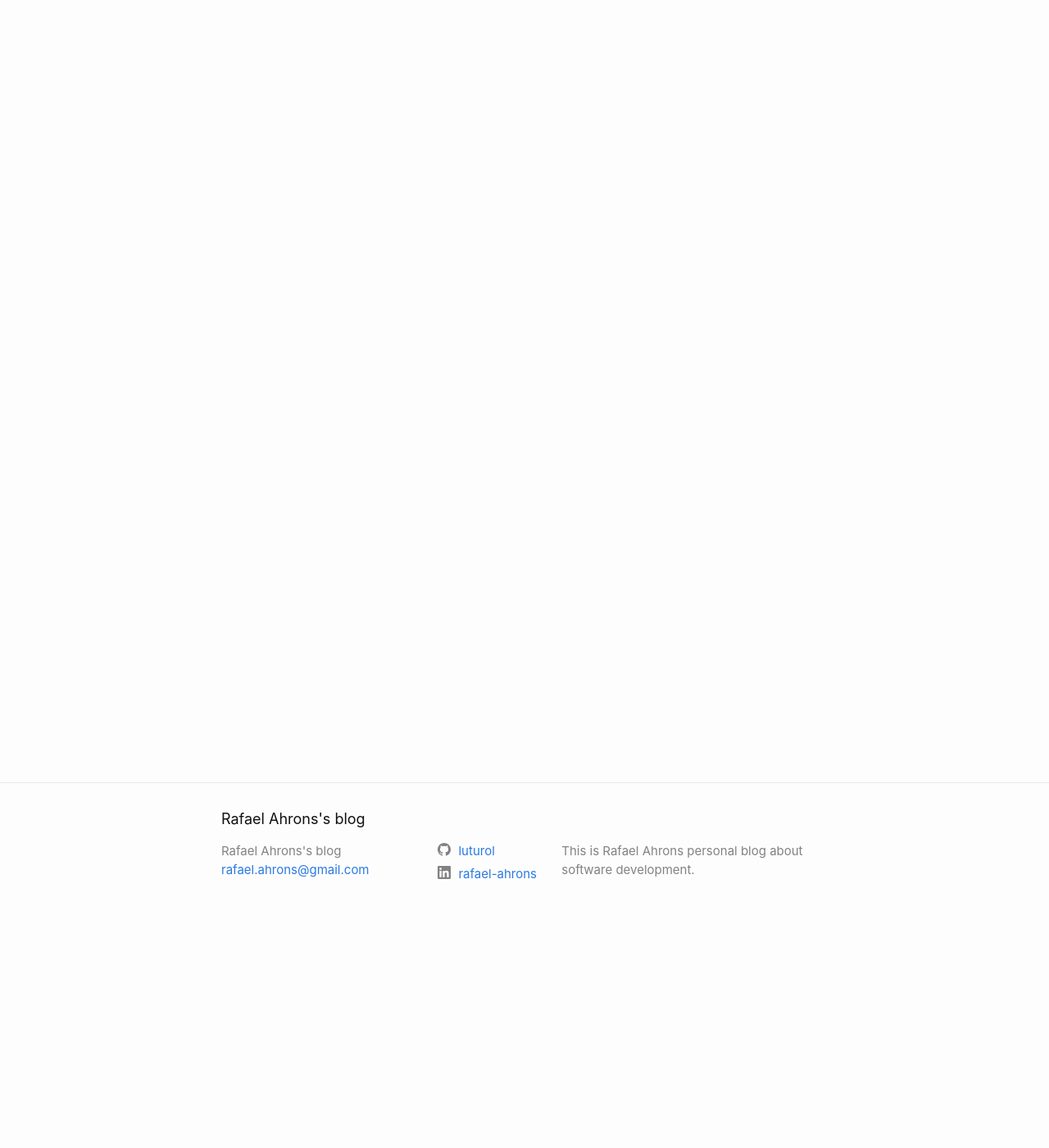
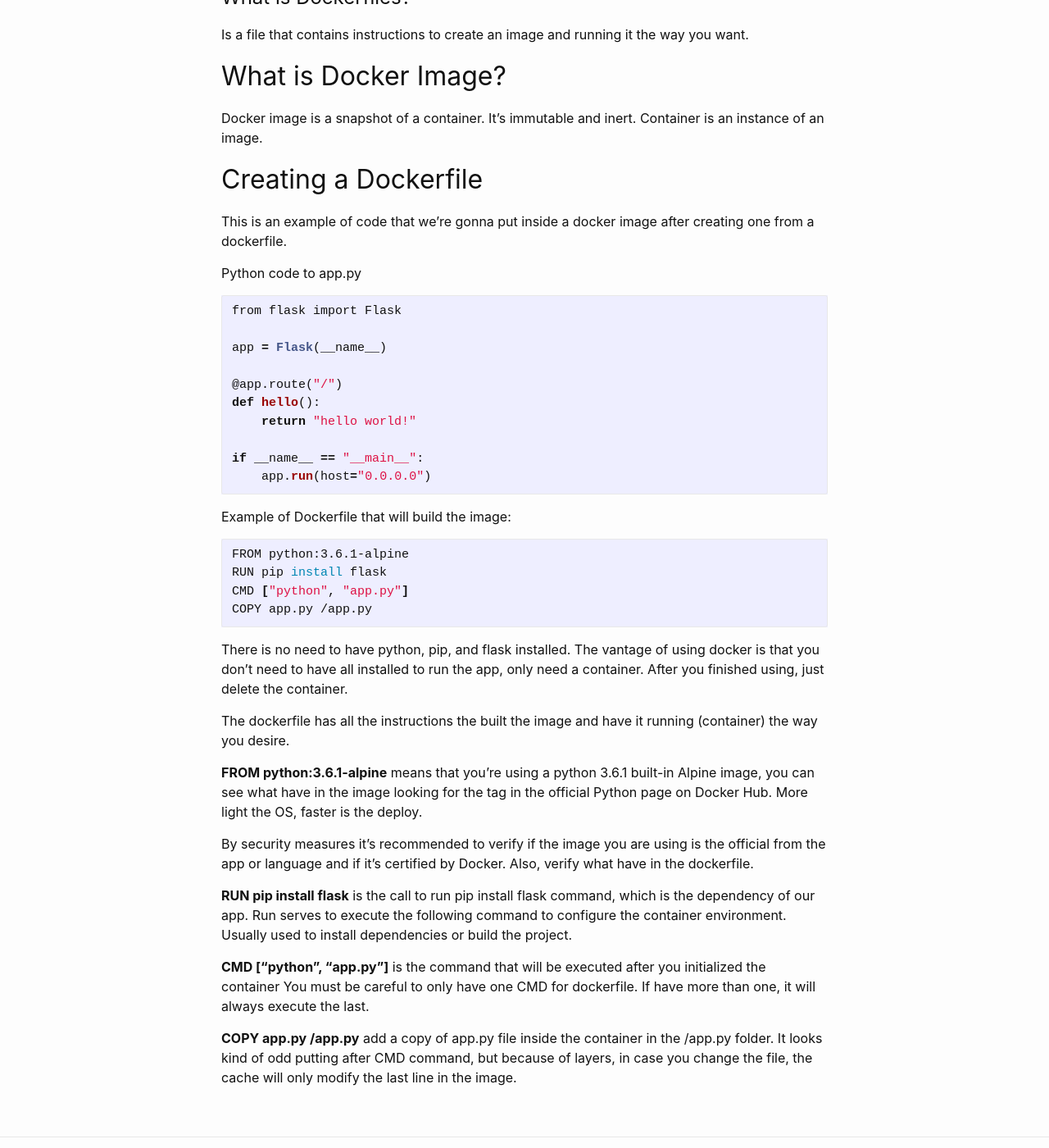
Before and after one commit to luturol/luturol.github.io, a Jekyll site: the page built from _posts/2019-10-05-Docker-102.md, in a window 1280 px wide and 1400 px high, scrolled down 263 px. Shown: the whole window at 82% size. Built offline with Jekyll 4.4.1, drawn with Linux system fonts in a browser that asks for light colours; our own code applies the rules of GitHub Pages for plain Markdown files; some of the changed text lies outside the part shown.

Commit message:
Add creating a dockerfile

````diff
--- a/_posts/2019-08-04-how-i-made-my-first-blog-with-jekyll.markdown
+++ b/_posts/2019-08-04-how-i-made-my-first-blog-with-jekyll.markdown
@@ -30,7 +30,9 @@ It's created in Ruby, so you have to have installed on your computer. In Jekyll'
 
 To initialize your project you have to execute the command below:
 
+```bash
     jekyll new nome-do-blog
+```
 
 It will create the structure of your project in his own folder.
 
--- a/_posts/2019-10-05-Docker-102.md
+++ b/_posts/2019-10-05-Docker-102.md
@@ -0,0 +1,57 @@
+---
+layout: post
+title:  "Docker 102 - The beauty of Dockerfiles"
+date:   2019-09-04 22:49:00
+categories:
+    - docker
+---
+
+# What is Dockerfiles?
+
+Is a file that contains instructions to create an image and running it the way you want.
+
+## What is Docker Image?
+
+Docker image is a snapshot of a container. It's immutable and inert. Container is an instance of an image.
+
+## Creating a Dockerfile
+
+This is an example of code that we're gonna put inside a docker image after creating one from a dockerfile.
+
+Python code to app.py
+
+```python
+from flask import Flask
+
+app = Flask(__name__)
+
+@app.route("/")
+def hello():
+    return "hello world!"
+
+if __name__ == "__main__":
+    app.run(host="0.0.0.0")
+```
+
+Example of Dockerfile that will build the image:
+
+```bash
+FROM python:3.6.1-alpine
+RUN pip install flask
+CMD ["python", "app.py"]
+COPY app.py /app.py
+```
+
+There is no need to have python, pip, and flask installed. The vantage of using docker is that you don't need to have all installed to run the app, only need a container. After you finished using, just delete the container.
+
+The dockerfile has all the instructions the built the image and have it running (container) the way you desire.
+
+**FROM python:3.6.1-alpine** means that you're using a python 3.6.1 built-in Alpine image, you can see what have in the image looking for the tag in the official Python page on Docker Hub. More light the OS, faster is the deploy.
+
+By security measures it's recommended to verify if the image you are using is the official from the app or language and if it's certified by Docker. Also, verify what have in the dockerfile.
+
+**RUN pip install flask** is the call to run pip install flask command, which is the dependency of our app. Run serves to execute the following command to configure the container environment. Usually used to install dependencies or build the project.
+
+**CMD ["python", "app.py"]** is the command that will be executed after you initialized the container You must be careful to only have one CMD for dockerfile. If have more than one, it will always execute the last.
+
+**COPY app.py /app.py** add a copy of app.py file inside the container in the /app.py folder. It looks kind of odd putting after CMD command, but because of layers, in case you change the file, the cache will only modify the last line in the image.
````
Also changed, not shown: _posts/2019-10-04-Docker-101.md (+3 -5 lines).
